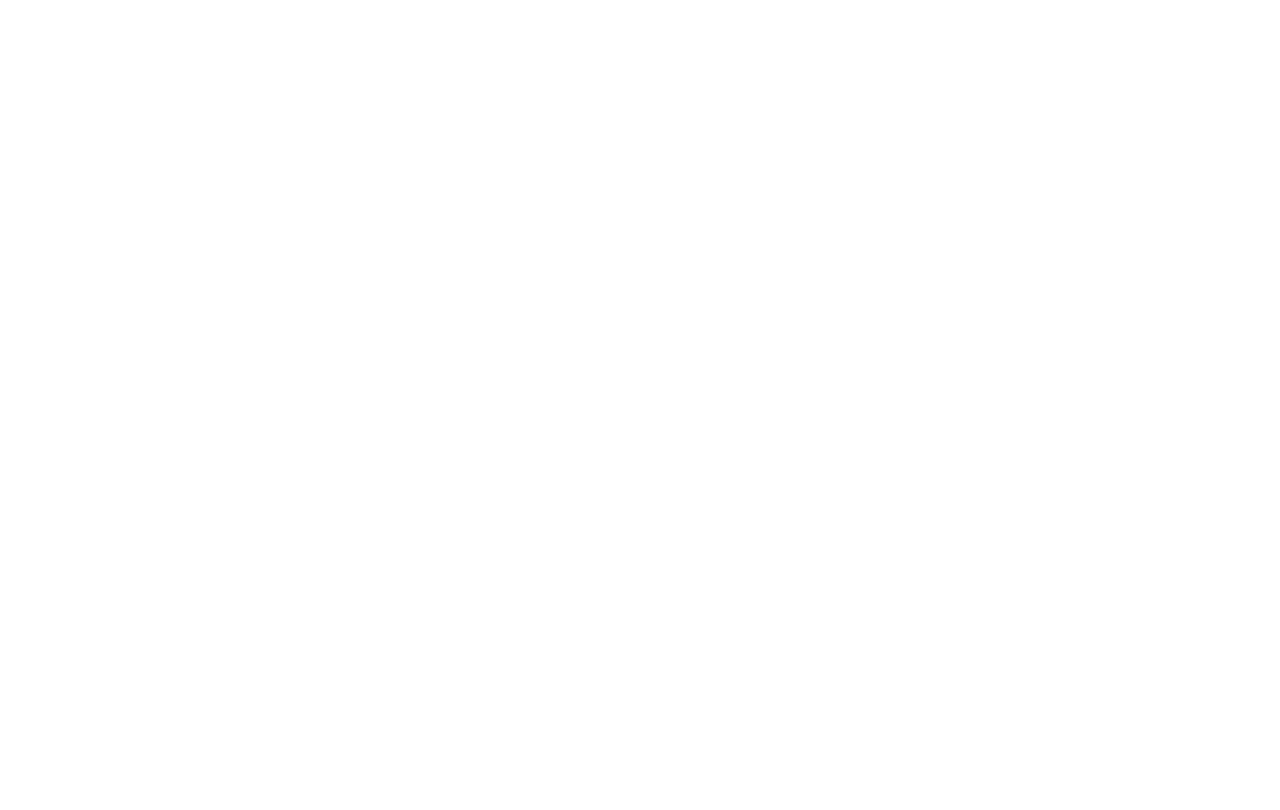
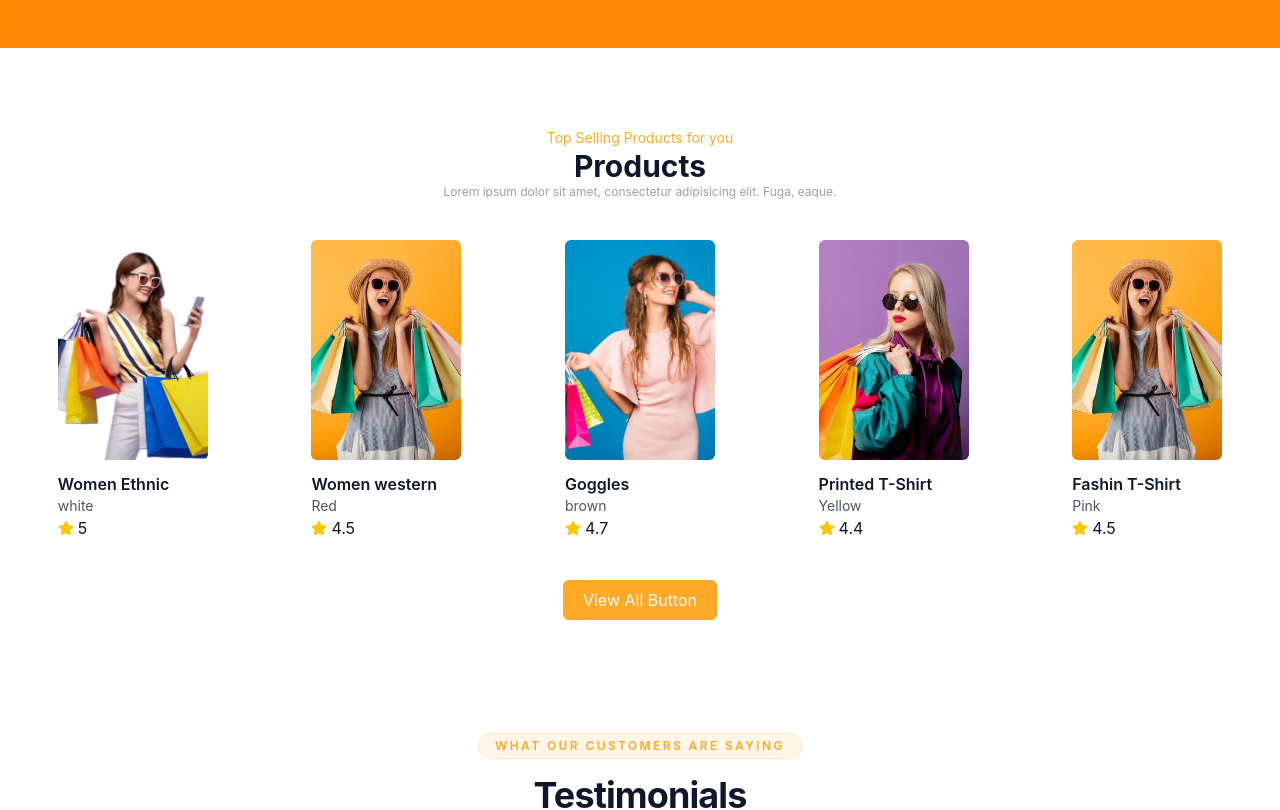
Before and after one commit to yag1zkarag0z/ReactTailwind1, a React (Vite) app: page / in a window 1280 px wide. Shown: the part 2820-3630 px from the top of the page. Before the commit the page ends 2868 px from the top, so only its background shows below. Built offline with nearby package versions, Linux system fonts and the light colour scheme.

Commit message:
first commit

```diff
--- a/src/App.jsx
+++ b/src/App.jsx
@@ -1,13 +1,22 @@
 import React from "react";
-import Navbar from "./components/navbar/navbar";
-import Hero from "./components/hero/Hero";
+import Navbar from "./components/Navbar/Navbar";
+import Hero from "./components/Hero/Hero";
 import Products from "./components/Products/Products";
 import AOS from "aos";
 import "aos/dist/aos.css";
 import TopProducts from "./components/TopProducts/TopProducts";
-import Banner from "./components/Banner/Banner"
+import Banner from "./components/Banner/Banner";
 import Subscribe from "./components/Subscribe/Subscribe";
+import Testimonials from "./components/Testimonials/Testimonials";
+import Footer from "./components/Footer/Footer";
+import Popup from "./components/Popup/Popup";
+
 const App = () => {
+  const [orderPopup, setOrderPopup] = React.useState(false);
+
+  const handleOrderPopup = () => {
+    setOrderPopup(!orderPopup);
+  };
   React.useEffect(() => {
     AOS.init({
       offset: 100,
@@ -17,14 +26,19 @@ const App = () => {
     });
     AOS.refresh();
   }, []);
+
   return (
-    <div>
-      <Navbar />
-      <Hero />
+    <div className="bg-white dark:bg-gray-900 dark:text-white duration-200">
+      <Navbar handleOrderPopup={handleOrderPopup} />
+      <Hero handleOrderPopup={handleOrderPopup} />
       <Products />
-      <TopProducts />
+      <TopProducts handleOrderPopup={handleOrderPopup} />
       <Banner />
       <Subscribe />
+      <Products />
+      <Testimonials />
+      <Footer />
+      <Popup orderPopup={orderPopup} setOrderPopup={setOrderPopup} />
     </div>
   );
 };
--- a/src/components/Products/Products.jsx
+++ b/src/components/Products/Products.jsx
@@ -82,8 +82,12 @@ const Products = () => {
                     </div>
 
                 ))}
-
-
+            </div>
+            {/* view all button */}
+            <div className="mt-10 flex justify-center">
+              <button className="cursor-pointer rounded-md bg-primary px-5 py-2 text-white transition-colors duration-200 hover:bg-secondary">
+                View All Button
+              </button>
             </div>
         </div>
     </div>
```
